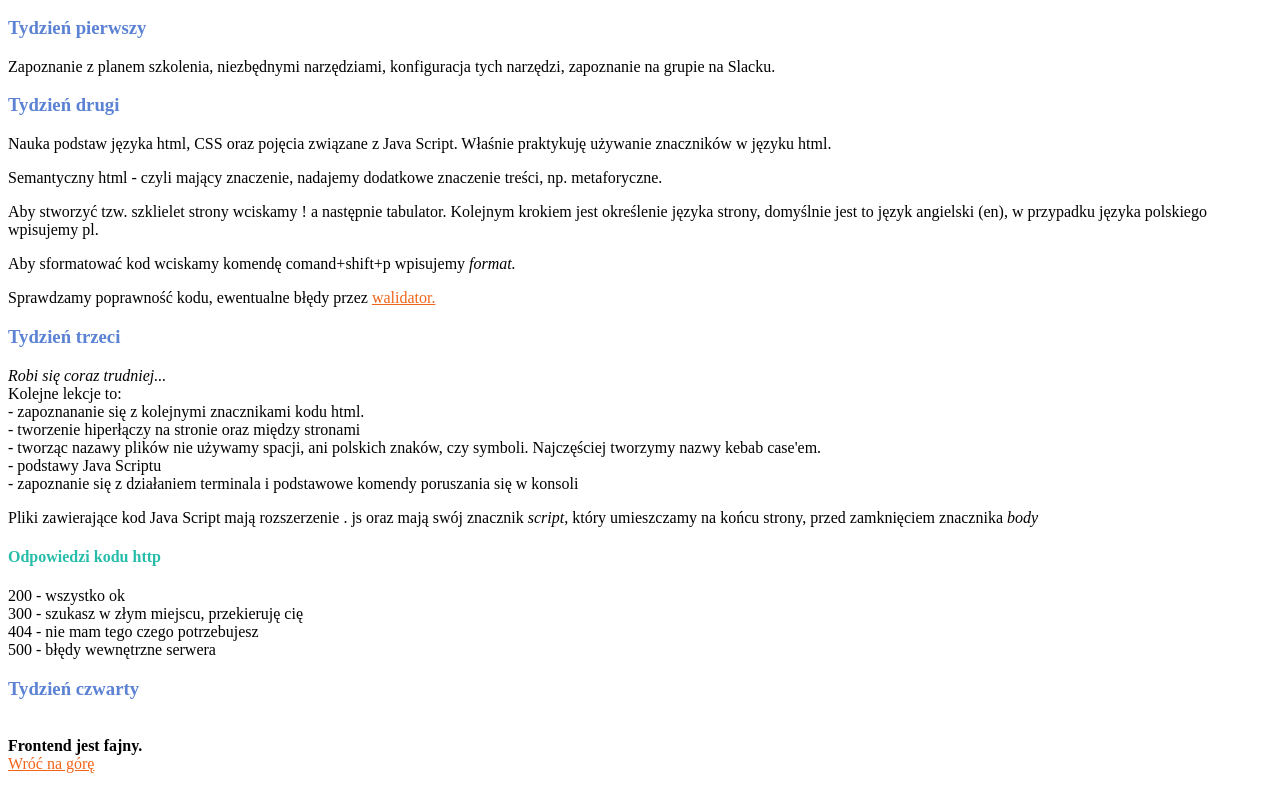
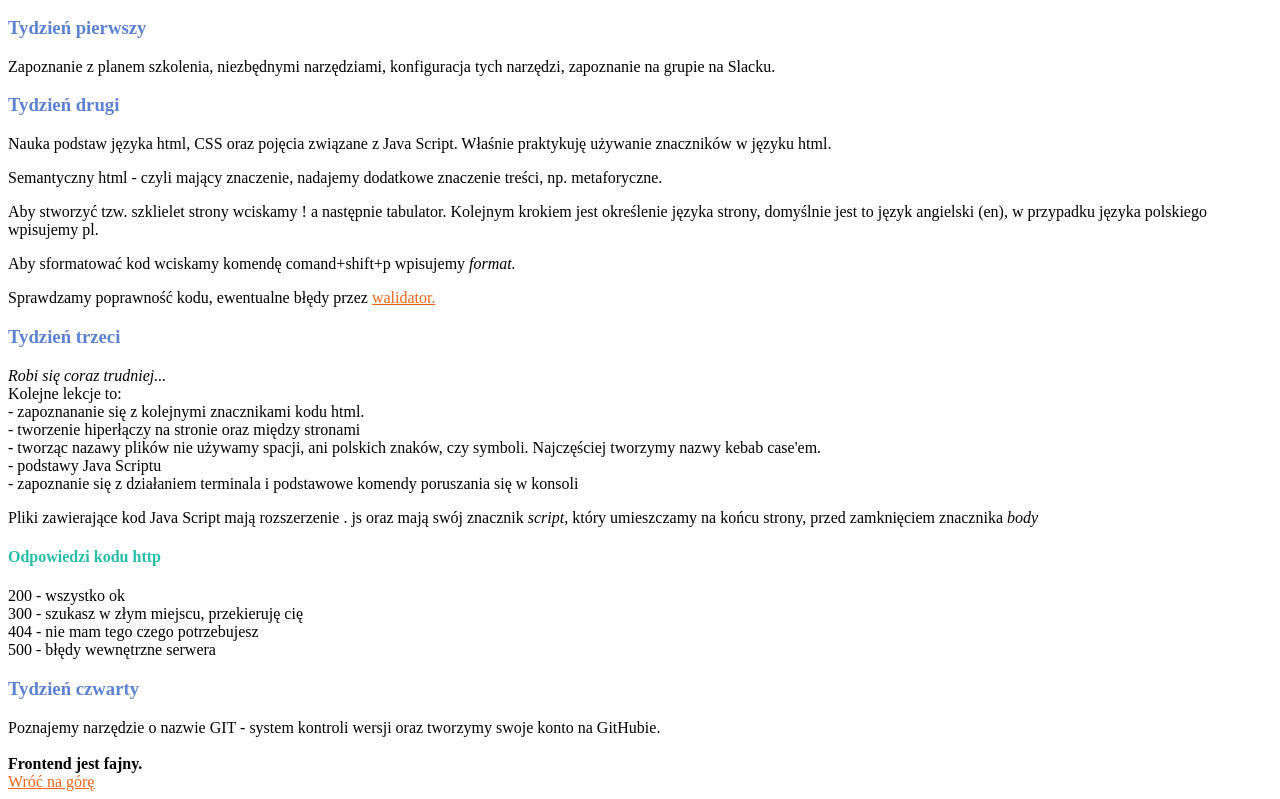
Before and after one commit to mariola-kobosko/homepage, a plain HTML site: page index.html in a window 1280 px wide. Shown: the part 1312-2111 px from the top of the page. Drawn offline with Linux system fonts and the light colour scheme.

Commit message:
Week 4 notes

```diff
--- a/index.html
+++ b/index.html
@@ -76,6 +76,7 @@
         </section>
         <section id=t4>
             <h3>Tydzień czwarty</h3>
+            Poznajemy narzędzie o nazwie GIT - system kontroli wersji oraz tworzymy swoje konto na GitHubie.<br>
         </section><br>
         <footer> <b>Frontend jest fajny.</b><br> <a href="#top">Wróć na górę</a></footer>
     </main>
```
